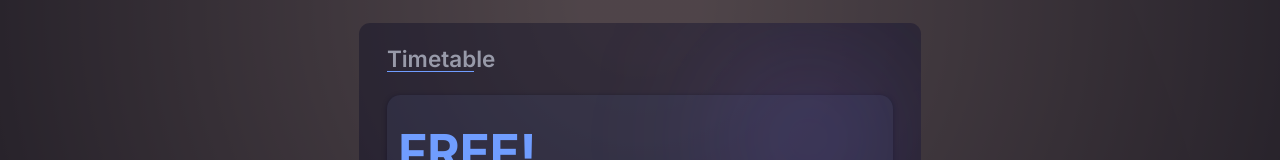
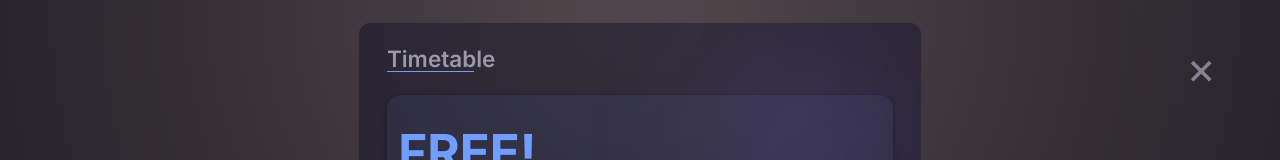
Before and after one commit to najmiter/timid, a React (Vite) app: page / in a window 1280 px wide. Both pictures are taken after a click on the button "Current". Shown: the top 160 px of the page. Built offline with nearby package versions, Linux system fonts and the light colour scheme.

Commit message:
friendly thingks

```diff
--- a/src/App.jsx
+++ b/src/App.jsx
@@ -34,7 +34,9 @@ export default function App() {
     );
     const [times, setTimes] = useState(JSON.parse(timesParam) ?? initialTimes);
 
-    const [currentActive, setCurrentActive] = useState(Boolean(timeParam));
+    const [currentActive, setCurrentActive] = useState(
+        Boolean(searchParams.get("time") || localStorage.getItem("timid"))
+    );
 
     useEffect(
         function () {
@@ -55,6 +57,7 @@ export default function App() {
                     times={times}
                     slots={slots}
                     searchParams={searchParams}
+                    setCurrentActive={setCurrentActive}
                 />
             ) : (
                 <Homepage
--- a/src/components/Current.jsx
+++ b/src/components/Current.jsx
@@ -15,7 +15,12 @@ helperDate.setSeconds(0);
 helperDate.setMilliseconds(0);
 
 /* eslint-disable react/prop-types */
-export default function Current({ times, slots, searchParams }) {
+export default function Current({
+    times,
+    slots,
+    searchParams,
+    setCurrentActive,
+}) {
     const { slotTime, startTime } = times;
     const [startHour, startMinutes] = startTime.split(":");
 
@@ -103,6 +108,12 @@ export default function Current({ times, slots, searchParams }) {
 
     return (
         <main className={styles.currentMain}>
+            <span
+                className={styles.closeBtn}
+                onClick={() => setCurrentActive(false)}
+            >
+                &times;
+            </span>
             <div className={styles.dataWrapper}>
                 <h1 className={styles.tableTitle}>Timetable</h1>
                 {slots_ === WEEKEND ? (
--- a/src/components/Current.module.css
+++ b/src/components/Current.module.css
@@ -8,6 +8,25 @@
     cursor: default;
 
     --color-good: 221, 100%, 72%;
+}
+
+.closeBtn {
+    position: fixed;
+    top: 5%;
+    right: 5%;
+    cursor: pointer;
+    color: hsl(var(--color-gray), 80%);
+    font-size: 4em;
+}
+
+.closeBtn:hover {
+    color: hsl(var(--color-gray));
+}
+
+@media screen and (max-width: 870px) {
+    .closeBtn {
+        display: none;
+    }
 }
 
 .dataWrapper {
--- a/src/components/Homepage.jsx
+++ b/src/components/Homepage.jsx
@@ -78,9 +78,11 @@ export default function Homepage({
     }
 
     function clearSlots() {
-        localStorage.setItem("timid", JSON.stringify(getInitialSlots()));
+        localStorage.removeItem("timid");
+        localStorage.removeItem("timid_startTime");
+        localStorage.removeItem("timid_slotTime");
 
-        setSlots(getInitialSlots());
+        setSlots({});
     }
 
     return (
```
